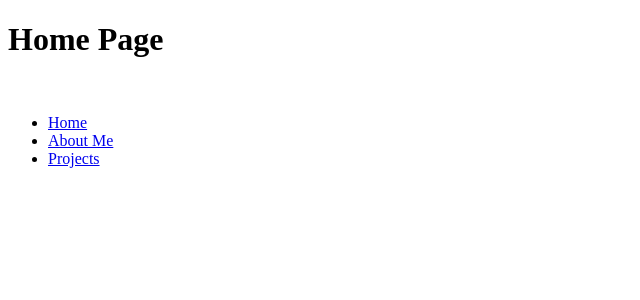
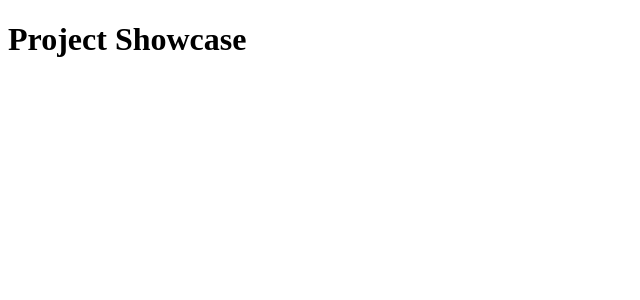
Before and after one commit to miriamrami/meow-port-app, a React (Create React App) app in the folder meow-port-app/: page /Projects.js in a window 1280 px wide. Before the commit this address led to /. Shown: the top 300 px of the page, without its empty margins (0-640 px from the left). Built offline with nearby package versions, Linux system fonts and the light colour scheme.

Commit message:
Fixed links. Added Projects files

```diff
--- a/meow-port-app/src/AboutMe.js
+++ b/meow-port-app/src/AboutMe.js
@@ -1,8 +1,6 @@
-// App.jsx
-
 import React from "react";
 
-const About = () => {
+const AboutMe = () => {
 	return (
 		<div>
 			<h1>About Me</h1>
@@ -10,4 +8,4 @@ const About = () => {
 	);
 };
 
-export default About;
+export default AboutMe;
--- a/meow-port-app/src/App.js
+++ b/meow-port-app/src/App.js
@@ -2,6 +2,7 @@ import './App.css';
 import {BrowserRouter as Router, Routes, Route, Navigate} from "react-router-dom";
 import Home from "./Home.js";
 import AboutMe from "./AboutMe.js";
+import Projects from "./Projects.js";
 
 
 function App() {
@@ -20,6 +21,10 @@ function App() {
               exact path="/AboutMe.js"
               element={<AboutMe/>}
             />
+            <Route
+              exact path="/Projects.js"
+              element={<Projects/>}
+            />
 
             <Route
               path="*"
--- a/meow-port-app/src/Home.js
+++ b/meow-port-app/src/Home.js
@@ -13,11 +13,11 @@ const Home = () => {
 				</li>
 				<li>
 					{/* Endpoint to route to About component */}
-					<Link to="/about">About Me</Link>
+					<Link to="/AboutMe.js">About Me</Link>
 				</li>
 				<li>
-					{/* Endpoint to route to ------ component */}
-					<Link to="/contactus">Projects</Link>
+					{/* Endpoint to route to Project component */}
+					<Link to="/Projects.js">Projects</Link>
 				</li>
 			</ul>
 		</div>
--- /dev/null
+++ b/meow-port-app/src/Projects.js
@@ -0,0 +1,11 @@
+import React from "react";
+
+const Projects = () => {
+	return (
+		<div>
+			<h1>Project Showcase</h1>
+		</div>
+	);
+};
+
+export default Projects;
```
Also changed, not shown: meow-port-app/src/Projects.css (added).
